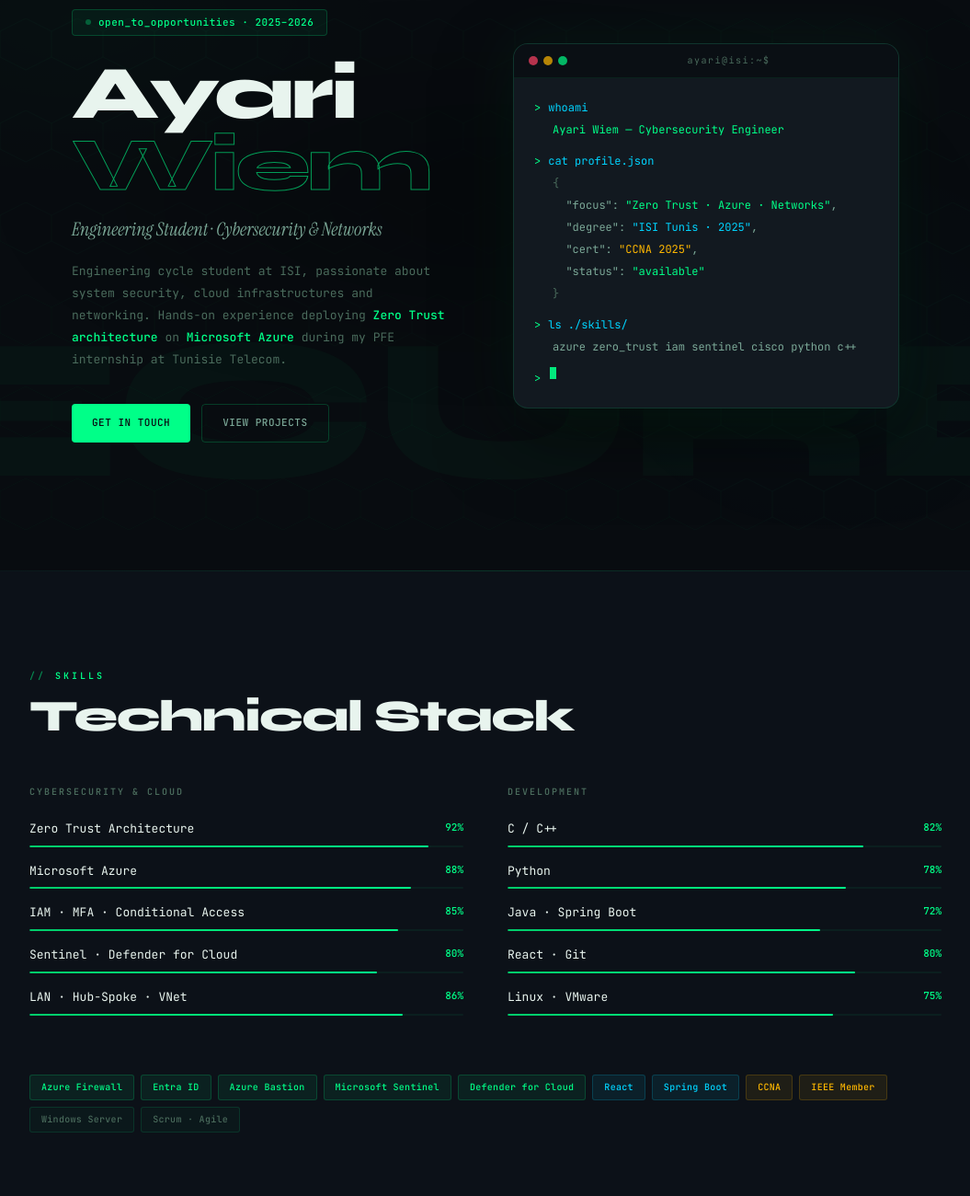
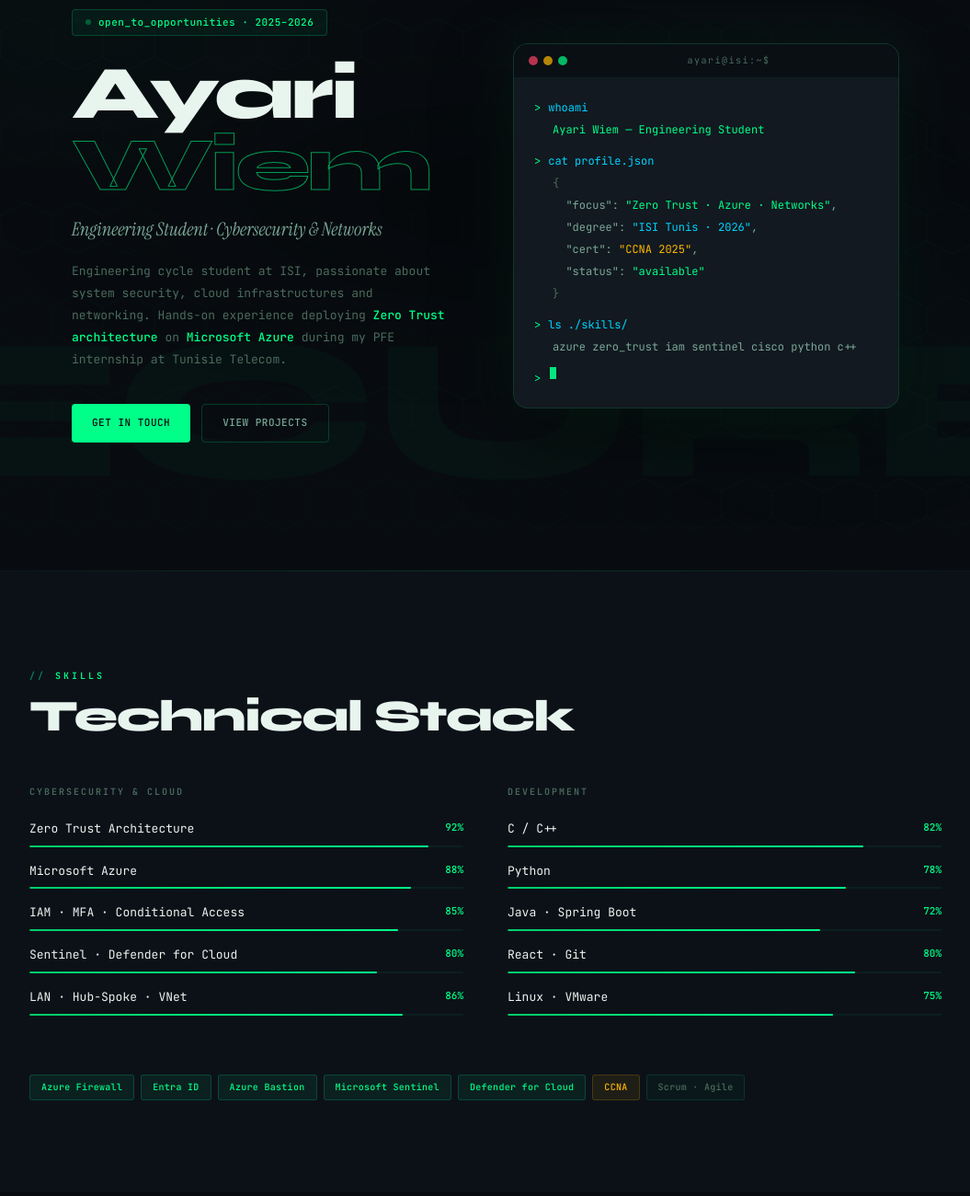
Before and after one commit to wiemayari1/wiemayari1.github.io, a plain HTML site: page index.html in a window 1280 px wide. Shown: the part 180-1480 px from the top of the page at 92% size, without its empty margins (112-1167 px from the left). Drawn offline with Linux system fonts and the light colour scheme.

Commit message:
Update footer and profile information for 2026

```diff
--- a/index.html
+++ b/index.html
@@ -209,11 +209,11 @@
           </div>
           <div class="term-body">
             <div class="tl"><span class="prompt">&gt;</span><span class="cmd">whoami</span></div>
-            <span class="out hi">Ayari Wiem — Cybersecurity Engineer</span>
+            <span class="out hi">Ayari Wiem — Engineering Student</span>
             <div class="tl" style="margin-top:10px"><span class="prompt">&gt;</span><span class="cmd">cat profile.json</span></div>
             <span class="out dim">{</span>
             <span class="out">&nbsp;&nbsp;"focus": <span style="color:var(--green)">"Zero Trust · Azure · Networks"</span>,</span>
-            <span class="out">&nbsp;&nbsp;"degree": <span style="color:var(--cyan)">"ISI Tunis · 2025"</span>,</span>
+            <span class="out">&nbsp;&nbsp;"degree": <span style="color:var(--cyan)">"ISI Tunis · 2026"</span>,</span>
             <span class="out">&nbsp;&nbsp;"cert": <span style="color:var(--amber)">"CCNA 2025"</span>,</span>
             <span class="out">&nbsp;&nbsp;"status": <span style="color:var(--green)">"available"</span></span>
             <span class="out dim">}</span>
@@ -250,9 +250,7 @@
     <div class="rev chips-wrap">
       <span class="chip g">Azure Firewall</span><span class="chip g">Entra ID</span>
       <span class="chip g">Azure Bastion</span><span class="chip g">Microsoft Sentinel</span>
-      <span class="chip g">Defender for Cloud</span><span class="chip c">React</span>
-      <span class="chip c">Spring Boot</span><span class="chip a">CCNA</span>
-      <span class="chip a">IEEE Member</span><span class="chip">Windows Server</span>
+      <span class="chip g">Defender for Cloud</span><span class="chip a">CCNA</span>
       <span class="chip">Scrum · Agile</span>
     </div>
   </div>
@@ -398,7 +396,7 @@
     </div>
   </div>
 </section>
-<footer><p class="ft">// crafted by <strong>Ayari Wiem</strong> — cybersecurity &amp; networks · ISI Tunis · 2025</p></footer>
+<footer><p class="ft">// crafted by <strong>Ayari Wiem</strong> — cybersecurity &amp; networks · ISI Tunis · 2026</p></footer>
 <script>
 window.addEventListener('load',()=>{setTimeout(()=>document.getElementById('loader').classList.add('out'),2400)});
 const cd=document.getElementById('cd'),cr=document.getElementById('cr');
```
